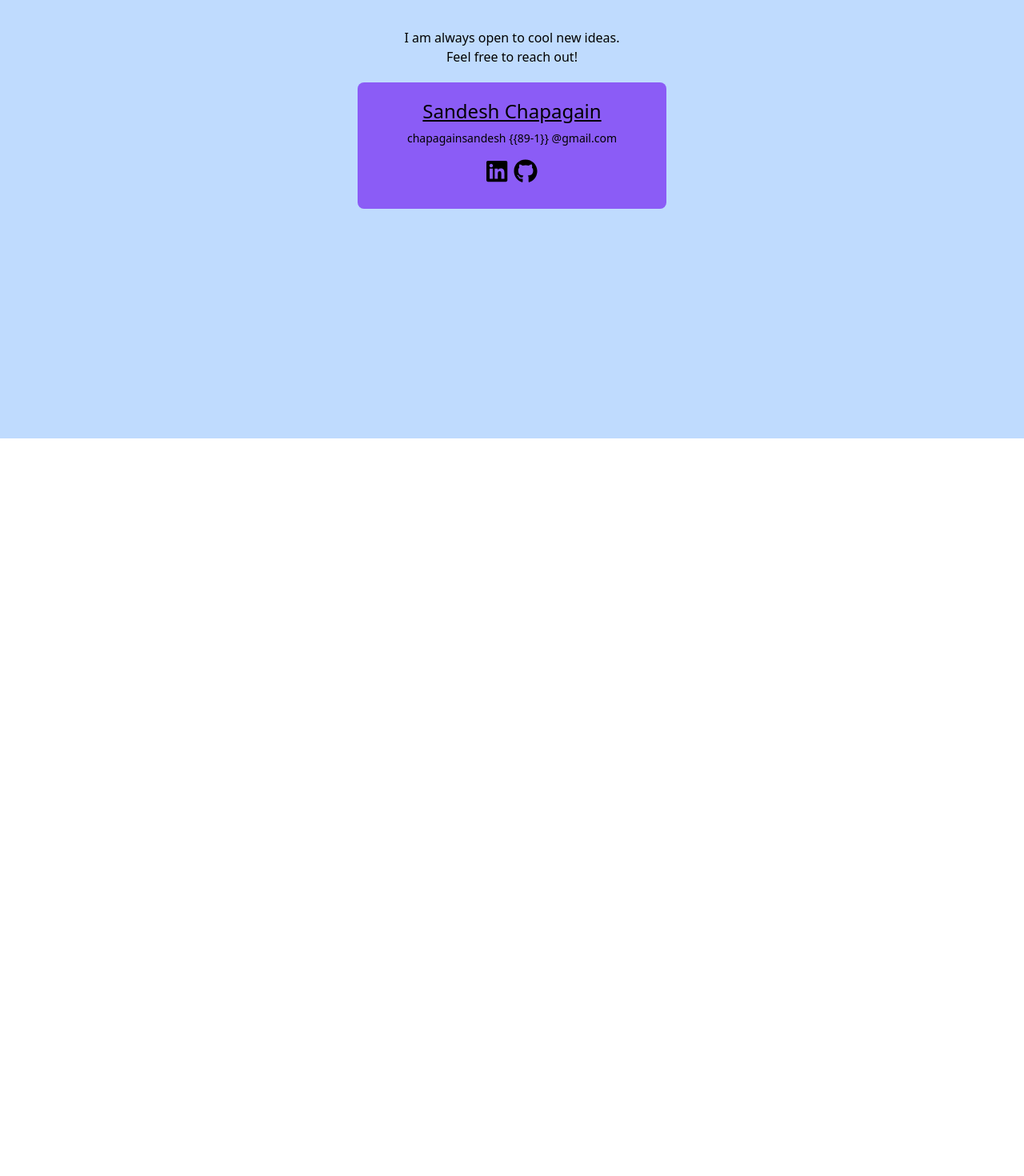
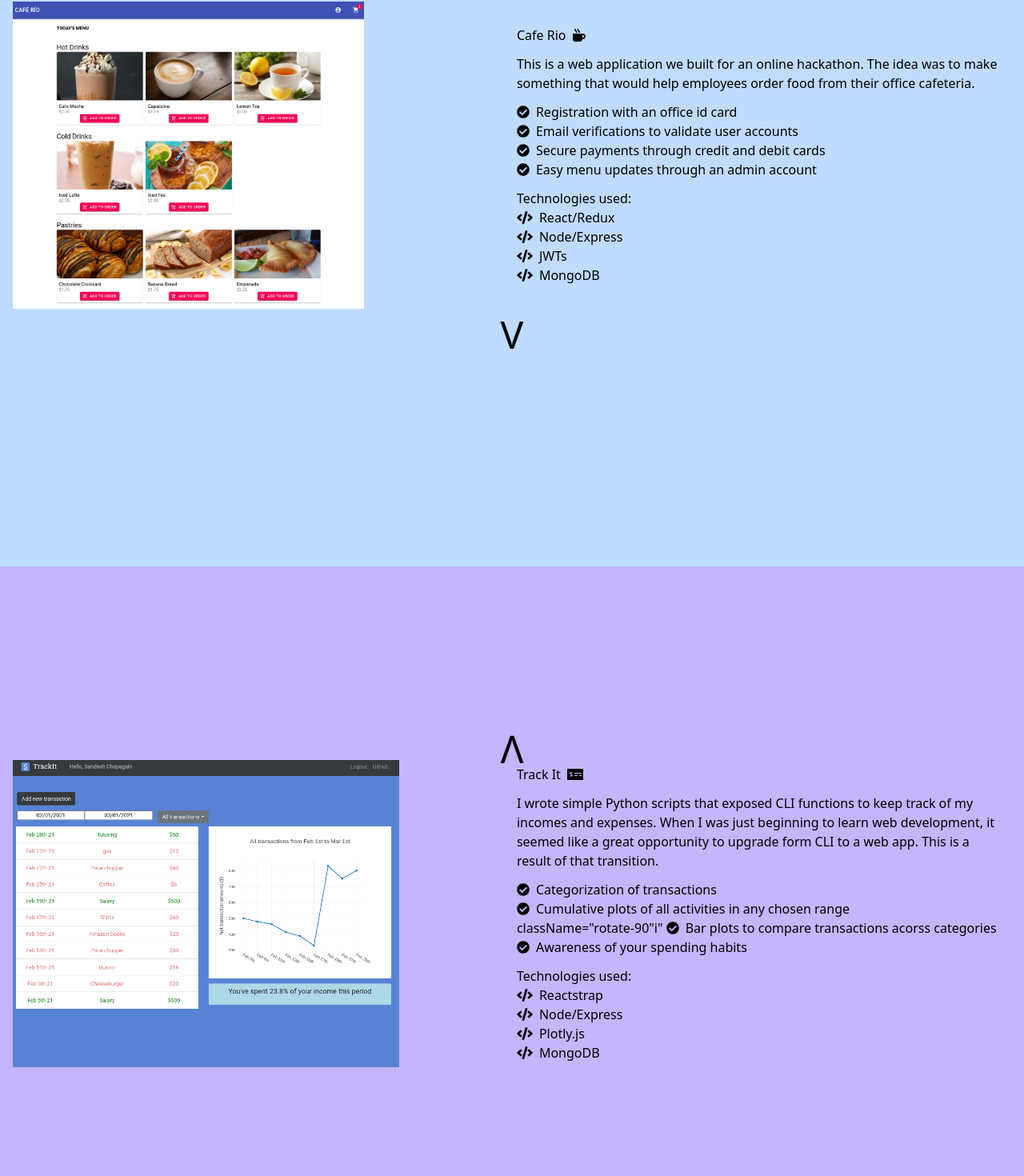
Before and after one commit to Schapagain/portfolio, a React (Create React App) app: page / in a window 1280 px wide. Shown: the part 1052-2522 px from the top of the page at 80% size. Before the commit the page ends 1600 px from the top, so only its background shows below. Built offline with nearby package versions, Linux system fonts and the light colour scheme.

Commit message:
spread the projects to different pages

```diff
--- a/src/App.js
+++ b/src/App.js
@@ -1,37 +1,70 @@
 import Landing from './components/Landing';
-import { faCode, faCheckCircle, faMoneyCheckAlt ,faMugHot} from '@fortawesome/free-solid-svg-icons';
+import {
+  faCode,
+  faCheckCircle,
+  faMoneyCheckAlt,
+  faMugHot,
+  faCloudSunRain,
+} from '@fortawesome/free-solid-svg-icons';
 import { faLinkedin, faGithub } from '@fortawesome/free-brands-svg-icons'
 import { library } from '@fortawesome/fontawesome-svg-core';
-import Projects from './components/Projects';
 import ContactCard from './components/ContactCard';
 import {useRef} from 'react';
 import AppNavbar from './components/AppNavbar'
-library.add(faCode,faCheckCircle,faMoneyCheckAlt,faMugHot,faLinkedin,faGithub);
+import CafeRio from './components/CafeRio';
+import TrackIt from './components/TrackIt';
+
+library.add(
+  faCode,
+  faCheckCircle,
+  faMoneyCheckAlt,
+  faMugHot,
+  faLinkedin,
+  faGithub,
+  faCloudSunRain
+  );
 
 function App() {
     const contactRef = useRef(null);
     const scrollToContact = () => contactRef.current.scrollIntoView({behavior:'smooth'});
 
-    const projectsRef = useRef(null);
-    const scrollToProjects = () => projectsRef.current.scrollIntoView({behavior:'smooth'});
+    const firstProjectRef = useRef(null);
+    const scrollToFirstProject = () => firstProjectRef.current.scrollIntoView({behavior:'smooth'});
+
+    const secondProjectRef = useRef(null);
+    const scrollToSecondProject = () => secondProjectRef.current.scrollIntoView({behavior:'smooth'});
 
     const homeRef = useRef(null);
     const scrollToHome = () => homeRef.current.scrollIntoView({behavior:'smooth'});
 
+    const projectClass = 'mt-20 flex flex-col p-4 h-screen justify-center';
+    const mainClass = "container min-w-max-md max-w-screen-xl flex flex-col justify-between mx-auto back bg-blue-200"
+
   return (
-    <div className="container min-w-max-md max-w-screen-xl flex flex-col justify-between mx-auto back bg-blue-200">
+    <div className={mainClass}>
         <Landing
-        scrollToProjects={scrollToProjects}
+        scrollToProjects={scrollToFirstProject}
         scrollToContact={scrollToContact}
         Ref={homeRef}
         className="min-h-screen z-20 bg-blue-200"/>
         <AppNavbar
         scrollToContact={scrollToContact}
         scrollToHome={scrollToHome}
-        scrollToProjects={scrollToProjects}
+        scrollToProjects={scrollToFirstProject}
         className="flex justify-between p-2 mt-0 w-full fixed z-1 top-0 bg-blue-700 text-white"/>
-        <Projects Ref={projectsRef} className="min-h-screen w-full"/>
-        <ContactCard Ref={contactRef} className="min-h-screen"/>
+        <CafeRio
+        Ref={firstProjectRef}
+        className={projectClass}
+        scrollToSecondProject={scrollToSecondProject}
+        />
+        <TrackIt
+        scrollToFirstProject={scrollToFirstProject}
+        Ref={secondProjectRef}
+        className={projectClass} />
+        <ContactCard
+        Ref={contactRef}
+        className="min-h-screen"
+        />
         {/* <footer className="text-center mt-10">
           <div className="">
           <p>Perfection is not when there is no more to add, but no more to take away. — Antoine De Saint-Exupéry
--- a/src/components/CafeRio.js
+++ b/src/components/CafeRio.js
@@ -2,20 +2,21 @@ import { FontAwesomeIcon } from '@fortawesome/react-fontawesome'
 import cafeRioImage from '../images/cafeRio.png';
 import classNames from 'classnames';
 
-const CafeRio = ({className}) => {
-
+const CafeRio = ({className, Ref, scrollToSecondProject}) => {
+    const buttonClass = 'animate-bounce text-5xl hover:text-white mt-5';
     const mainClass = classNames(className,'w-full');
-
+    const projectClass = "flex flex-col h-1/2 md:flex-row";
     return(
-        <div className={mainClass}>
-               <div className="w-full md:w-1/2">
-                    <img className="rounded-xl w-full object-contain" src={cafeRioImage} alt="screenshot of a cafeteria website"/>
+        <div ref={Ref} className={mainClass}>
+            <div className={projectClass}>
+                <div className="w-full flex">
+                        <img className="object-contain" src={cafeRioImage} alt="screenshot of a cafeteria website"/>
                 </div>
-               <div className="m-0.5 p-3 w-full md:w-1/2">
+                <div className="m-0.5 flex flex-col p-3 w-full justify-center">
                     <p className="">
                             Cafe Rio <FontAwesomeIcon icon="mug-hot" className="ml-1" />
                     </p>
-                    <p>
+                        <p className="mt-3 mb-3">
                             This is a web application we built for an online hackathon.
                             The idea was to make something that would help employees order food from their office cafeteria.
                         </p>
@@ -29,7 +30,7 @@ const CafeRio = ({className}) => {
                             <FontAwesomeIcon icon="check-circle" className="mr-2"/>
                             Easy menu updates through an admin account<br/>
                         </p>
-                    <p>
+                        <p className="mt-3">
                             Technologies used:<br/>
                             <FontAwesomeIcon icon="code" className="mr-2"/>
                             React/Redux<br/>
@@ -42,6 +43,10 @@ const CafeRio = ({className}) => {
                         </p>
                     </div>
             </div>
+            <div className="flex relative font-thin justify-center invisible md:visible">
+                <a onClick={(e)=>{e.preventDefault();scrollToSecondProject()}} className={buttonClass} href='/#'>V</a>
+            </div>
+        </div>
     )
 }
 
--- a/src/components/TrackIt.js
+++ b/src/components/TrackIt.js
@@ -1,19 +1,25 @@
 import { FontAwesomeIcon } from '@fortawesome/react-fontawesome'
-import cafeRioImage from '../images/trackIt.png';
+import trackItImage from '../images/trackIt.png';
 import classNames from 'classnames';
 
-const TrackIt = ({className}) => {
-    const mainClass = classNames(className,'w-full');
+const TrackIt = ({className, Ref, scrollToFirstProject}) => {
+    const mainClass = classNames(className,'w-full bg-purple-300');
+    const projectClass = "flex flex-col h-1/2 md:flex-row";
+    const buttonClass = 'animate-bounce  text-5xl hover:text-white mb-5';
     return(
-        <div className={mainClass}>
-            <div className="w-full md:w-1/2">
-                <img className="rounded-xl w-full object-contain" src={cafeRioImage} alt="screenshot of a cafeteria website"/>
+        <div ref={Ref} className={mainClass}>
+            <div className="flex transform rotate-180 relative font-thin justify-center invisible md:visible">
+                <a onClick={(e)=>{e.preventDefault();scrollToFirstProject()}} className={buttonClass} href='/#'>V</a>
             </div>
-            <div className="m-0.5 p-3 w-full md:w-1/2">
-                <p className="heading">
+            <div className={projectClass}>
+                <div className="w-full flex">
+                    <img className="object-contain" src={trackItImage} alt="screenshot of a cafeteria website"/>
+                </div>
+                <div className="m-0.5 p-3 w-full flex flex-col justify-center animate-fadeIn">
+                    <p className="mb-3">
                         Track It <FontAwesomeIcon icon="money-check-alt" className="ml-1" />
                     </p>
-                <p>
+                    <p className="mb-3">
                         I wrote simple Python scripts that exposed CLI functions to keep track of my incomes and expenses.
                         When I was just beginning to learn web development, it seemed like a great opportunity to upgrade form
                         CLI to a web app. This is a result of that transition.
@@ -23,12 +29,12 @@ const TrackIt = ({className}) => {
                             Categorization of transactions <br/>
                             <FontAwesomeIcon icon="check-circle" className="mr-2"/>
                             Cumulative plots of all activities in any chosen range<br/>
-                        <FontAwesomeIcon icon="check-circle" className="mr-2"/>
+                           className="rotate-90"i"  <FontAwesomeIcon icon="check-circle" className="mr-2"/>
                             Bar plots to compare transactions acorss categories<br/>
                             <FontAwesomeIcon icon="check-circle" className="mr-2"/>
                             Awareness of your spending habits<br/>
                     </p>
-                <p>
+                    <p className="mt-3">
                         Technologies used:<br/>
                         <FontAwesomeIcon icon="code" className="mr-2"/>
                         Reactstrap<br/>
@@ -40,6 +46,8 @@ const TrackIt = ({className}) => {
                         MongoDB
                     </p>
                 </div>
+
+            </div>
         </div>
     )
 }
```
Lines whose indentation alone changed are shown as unchanged.
